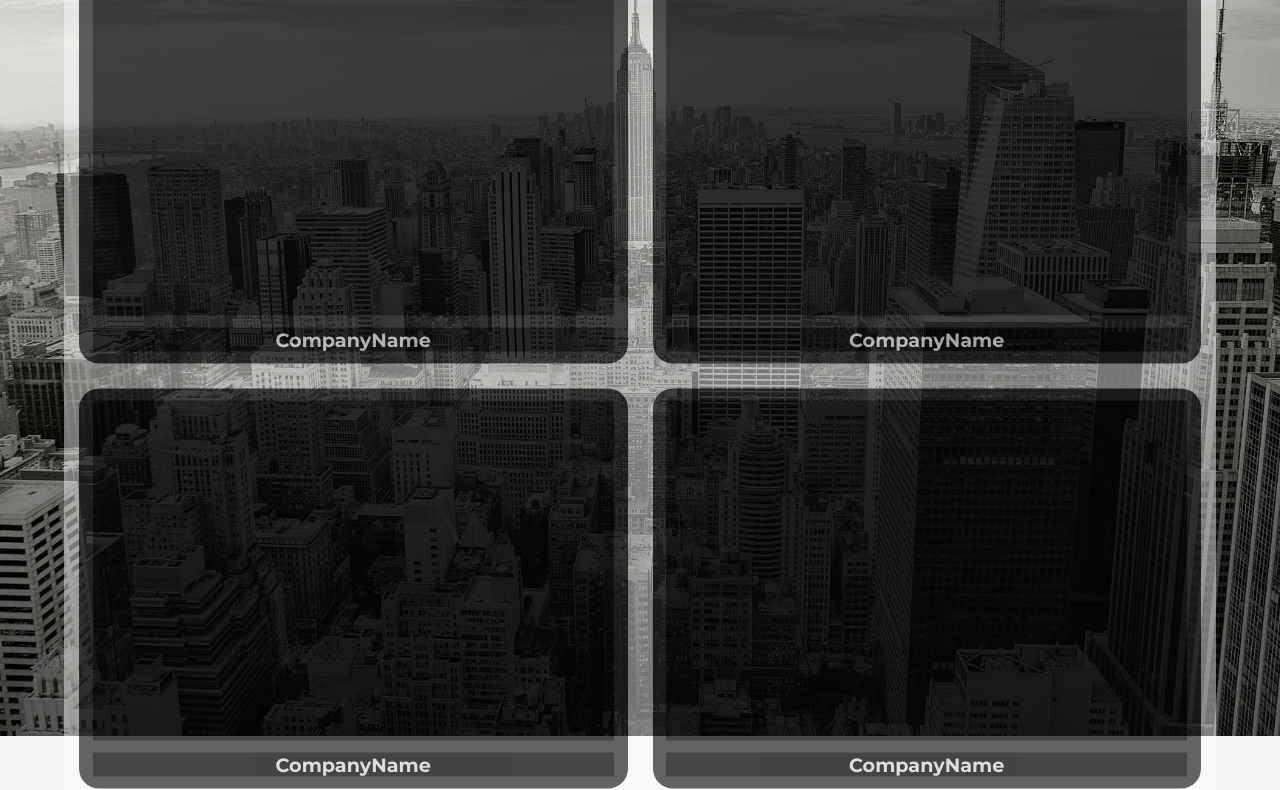
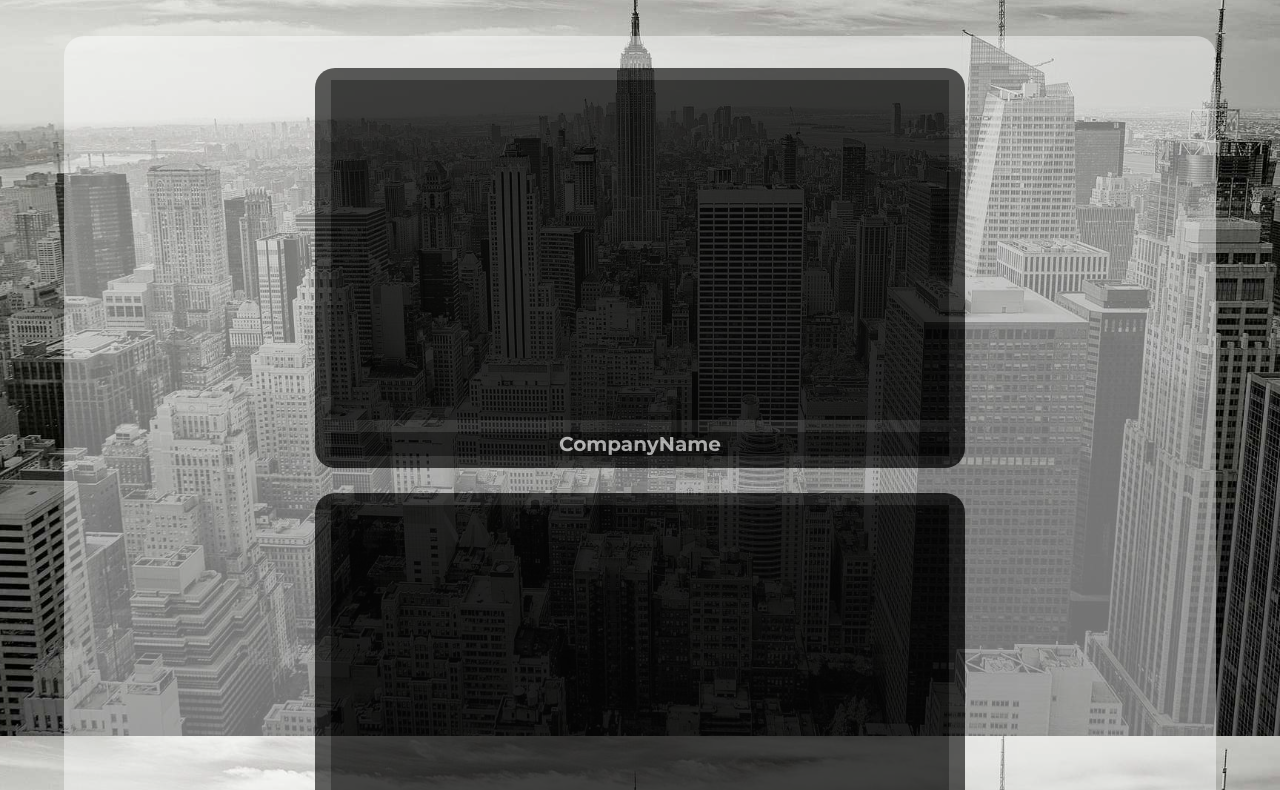
Before and after one commit to MMadejsza/Architecture_and_Design-_CW_-Java-Javalin-JS, a plain HTML site: page Java/resources/public/portfolio.html in a window 1280 px wide. Shown: the part 64-854 px from the top of the page. Drawn offline with Linux system fonts and the light colour scheme.

Commit message:
portfolio grid corrected

```diff
--- a/Java/resources/public/css/portfolio.css
+++ b/Java/resources/public/css/portfolio.css
@@ -3,29 +3,28 @@ body {
 }
 
 main {
-	position: absolute;
+	margin: 5vh auto 0;
 	width: 90%;
 	min-height: 85vh;
-	top: 55%;
-	left: 50%;
-	transform: translate(-50%, -50%);
 	background-color: var(--itemBcg);
 	opacity: 0.75;
 	border-radius: var(--bRadius);
 }
 
 .contentBox {
-	padding: 1.5rem;
+	padding: 4vh;
 	display: grid;
-	justify-content: center;
+	justify-content: space-evenly;
+	align-content: space-evenly;
 	place-items: center;
 	gap: 2.5rem;
-	grid-template-columns: repeat(2, minmax(400px, 800px));
-	grid-template-rows: repeat(2, minmax(225px, 400px));
+	/* grid-template-columns: minmax(400px, 800px) minmax(400px, 800px); */
+	grid-template-columns: repeat(auto-fill, minmax(400px, 650px));
+	/* grid-template-rows: minmax(225px, 400px) minmax(225px, 400px); */
+	grid-auto-rows: minmax(225px, 400px);
 }
 
 .graphBox {
-	position: relative;
 	width: 100%;
 	height: 100%;
 	background-color: rgba(0, 0, 0, 0.8);
@@ -48,7 +47,7 @@ main {
 
 .graphBox h2 {
 	width: 95%;
-	font-size: 1.5vw;
+	font-size: 2rem;
 	background-color: black;
 	opacity: 0.8;
 }
--- a/Java/resources/public/css/style.css
+++ b/Java/resources/public/css/style.css
@@ -29,6 +29,7 @@ img {
 
 header {
 	position: relative;
+	padding-bottom: 5vh;
 	min-height: 100vh;
 	background-image: url('../assets/bg.jpg');
 	background-attachment: fixed;
@@ -101,10 +102,6 @@ header .nav a:hover {
 
 header .nav a:hover::after {
 	left: 0;
-}
-
-header > * {
-	position: absolute;
 }
 
 header > h1 {
--- a/Java/resources/public/portfolio.html
+++ b/Java/resources/public/portfolio.html
@@ -56,8 +56,7 @@
 					<li><a href="#" class="active"><i class="fas fa-search-dollar"></i>Portfolio</a></li>
 				</ul>
 			</nav>
-			<main >
-				<div class="contentBox">
+			<main class="contentBox">
                     <div class="graphBox"><div class="graph"></div>
                     <h2>CompanyName</h2></div>
                     <div class="graphBox"><div class="graph"></div>
@@ -66,7 +65,15 @@
                     <h2>CompanyName</h2></div>
                     <div class="graphBox"><div class="graph"></div>
                     <h2>CompanyName</h2></div>
-                </div>
+                    <div class="graphBox"><div class="graph"></div>
+                    <h2>CompanyName</h2></div>
+                    <div class="graphBox"><div class="graph"></div>
+                    <h2>CompanyName</h2></div>
+                    <div class="graphBox"><div class="graph"></div>
+                    <h2>CompanyName</h2></div>
+                    <div class="graphBox"><div class="graph"></div>
+                    <h2>CompanyName</h2></div>
+
 			</main>
 		</header>
 		<script
```
